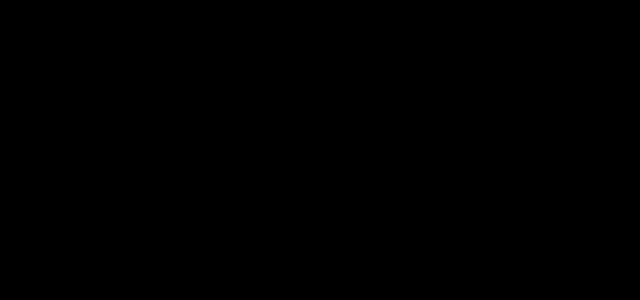
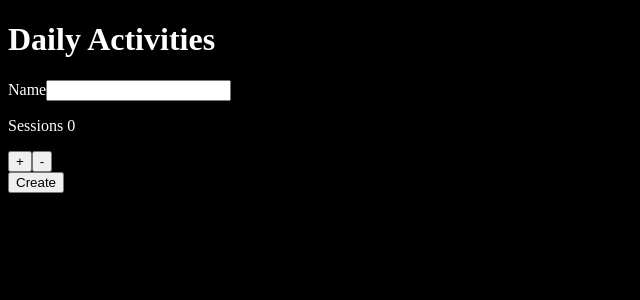
Before and after one commit to Efaideleon/Vim-Practice-App, a React (Vite) app in the folder vim-shortcuts-training-app/: page / in a window 1280 px wide. Shown: the top 300 px of the page, without its empty margins (0-640 px from the left). Built offline with nearby package versions, Linux system fonts and the light colour scheme.

Commit message:
Basic Actions

```diff
--- /dev/null
+++ b/vim-shortcuts-training-app/src/Activity.jsx
@@ -0,0 +1,11 @@
+import "./ActivityStyle.css"
+
+export default function Activity({ activity, startActivity }) {
+    return (
+        <div className="activity-container">
+            <h1>{activity.name}</h1>
+            <h3>{activity.total_time}</h3>
+            <button onClick={() => startActivity(activity.id)}>Start Activity</button>
+        </div>
+    )
+}
--- /dev/null
+++ b/vim-shortcuts-training-app/src/ActivityPage.jsx
@@ -0,0 +1,30 @@
+import { useState, useEffect } from 'react'
+
+export default function ActivityPage({ stopActivity, currentActivity }) {
+    const [current_time, setCurrentTime] = useState(currentActivity.total_time)
+    const [is_time_running, setIsTimeRunning] = useState(false)
+
+    useEffect(() => {
+        if (is_time_running) {
+            const timer = setInterval(() => {
+                setCurrentTime(prev_time => Math.max(0, prev_time - 1))
+            }, 1000)
+            return () => clearInterval(timer)
+        }
+    }, [is_time_running])
+
+    return (
+        <>
+            <div><h1>{currentActivity.name}</h1></div>
+            <div>Time: {current_time}</div>
+            <div>
+                <button onClick={() =>setIsTimeRunning(true)}>Start Time</button>
+            </div>
+            <div>
+                <button onClick={() => setIsTimeRunning(false)}>Stop Time</button>
+            </div>
+            <div>{current_time === 0 ? "Done" : ""}</div>
+            <button onClick={stopActivity}>Stop Activity</button>
+        </>
+    )
+}
--- /dev/null
+++ b/vim-shortcuts-training-app/src/ActivityStyle.css
@@ -0,0 +1,9 @@
+.activity-container {
+    border-width: thick;
+    border-color: white;
+    border-style: solid;
+    width: 200px;
+    height: 200px;
+    padding: 20px;
+    margin: 10px;
+}
--- a/vim-shortcuts-training-app/src/App.jsx
+++ b/vim-shortcuts-training-app/src/App.jsx
@@ -1,9 +1,48 @@
-import { useEffect, useState } from "react"
+import Activity from "./Activity";
+import ActivityPage from "./ActivityPage";
 import "./styles.css"
+import { useState } from "react";
+import CreateActivity from "./CreateActivity";
 
 export default function App() {
+  const [currentActivity, setCurrentActivity] = useState("")
+  const [isActivityRunning, setIsActivityRunning] = useState(false)
+  const [activities, setActivities] = useState([])
+
+  function startActivity(id) {
+    activities.map((activity) => {
+      if (activity.id === id) {
+        setCurrentActivity(activity)
+      }
+    })
+    setIsActivityRunning(true)
+  }
+
+  function stopActivity() {
+    setIsActivityRunning(false)
+  }
+
+  function addActivity(activity){
+    setActivities(prevActivities => {
+      return [...prevActivities, activity]
+    })
+  }
+
   return (
     <>
+      <h1>Daily Activities</h1>
+      {!isActivityRunning &&
+        <>
+          <CreateActivity addActivity={addActivity}/>
+          {activities.map((activity) => {
+            return (
+              <Activity key={activity.id} activity={activity} startActivity={startActivity} />
+            )
+          })}
+        </>
+      }
+
+      {isActivityRunning && <ActivityPage stopActivity={stopActivity} currentActivity={currentActivity} />}
     </>
   )
 }
--- /dev/null
+++ b/vim-shortcuts-training-app/src/CreateActivity.jsx
@@ -0,0 +1,44 @@
+import { useState } from 'react'
+
+export default function CreateActivity({ addActivity }) {
+    const [input_value, setInputValue] = useState("")
+    const [number_of_session, setNumberOfSessions] = useState(0)
+    const [input_sessions, setInputSession] = useState([])
+
+
+    function handleSubmit(e) {
+        e.preventDefault()
+        if (input_value) {
+            addActivity({ name: input_value, id: crypto.randomUUID(), total_time: 5 })
+        }
+        setInputValue("")
+    }
+
+    function addSession(e) {
+        e.preventDefault()
+        setNumberOfSessions(prevNumber => Math.max(0, prevNumber + 1))
+        setInputSession(prevInputSession => [...prevInputSession, {element: <input></input>, id: crypto.randomUUID()}])
+    }
+
+    function removeSession(e) {
+        e.preventDefault()
+        setNumberOfSessions(prevNumber => Math.max(0, prevNumber - 1))
+        setInputSession(prevInputSession => [...prevInputSession.slice(0, -1)])
+    }
+
+    return (
+        <>
+            <form onSubmit={handleSubmit}>
+                <label>Name</label>
+                <input value={input_value} onChange={(e) => setInputValue(e.target.value)}></input>
+                <p>Sessions {number_of_session}</p>
+                <div>{
+                    input_sessions.map((session) => <div key={session.id}>{session.element}</div>)
+                }</div>
+                <button onClick={addSession}>+</button>
+                <button onClick={removeSession}>-</button>
+                <div><button>Create</button></div>
+            </form>
+        </>
+    )
+}
```
